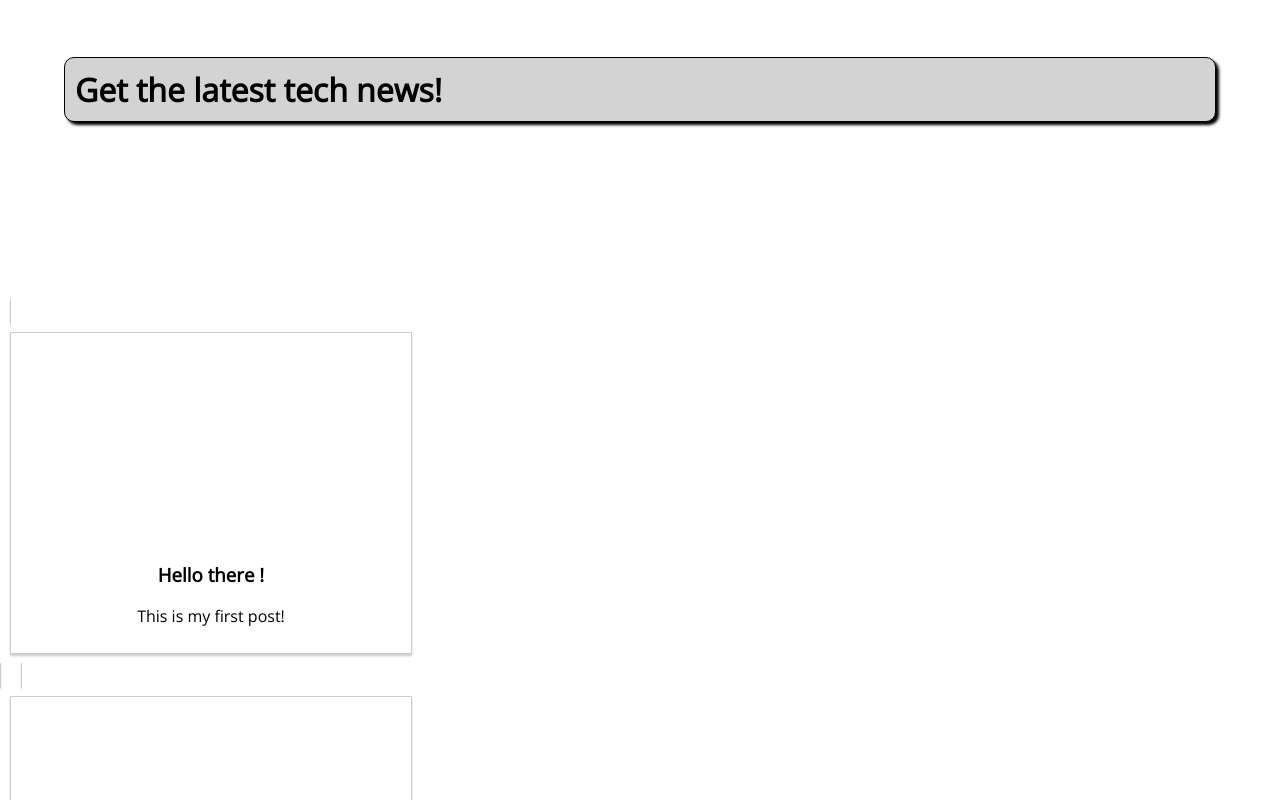
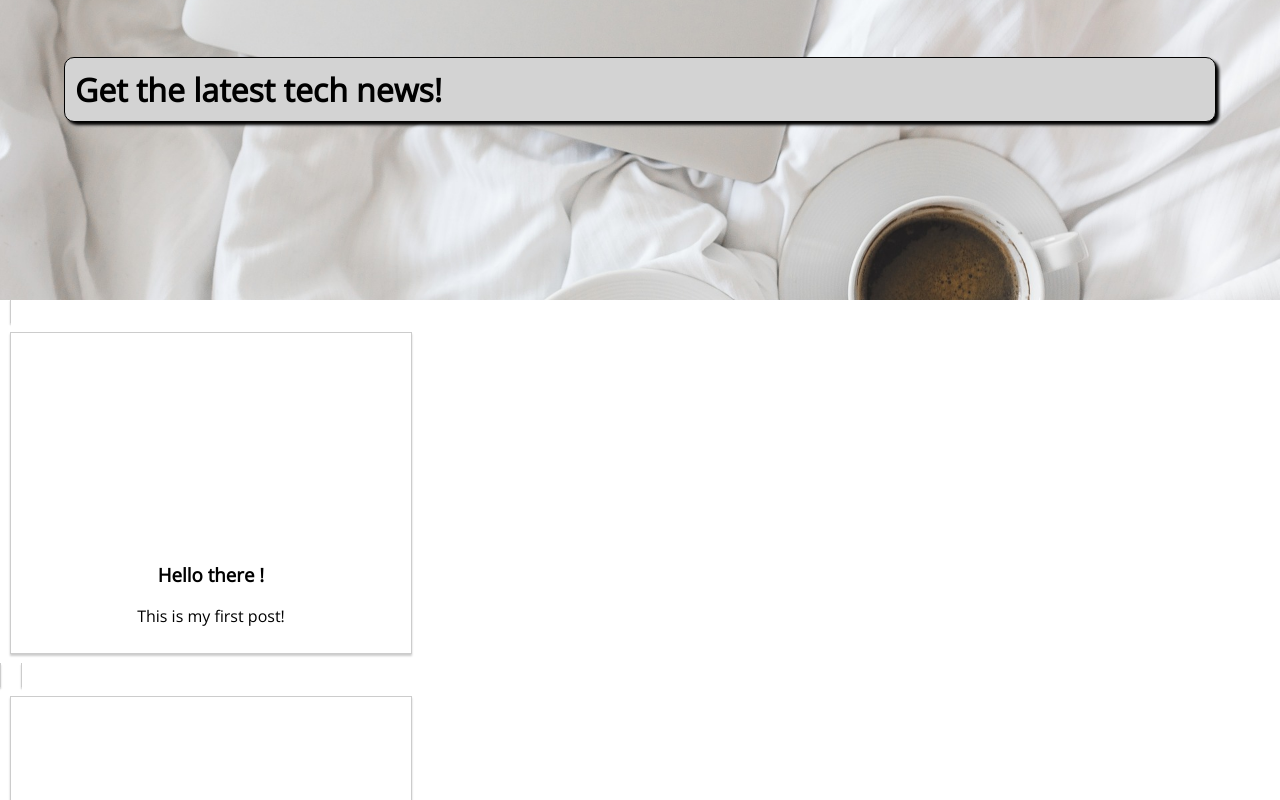
Before and after one commit to Kashima-Taichi/nuxt.js-study, a Nuxt app: page / in a window 1280 px wide. Shown: the top 800 px of the page. Built offline with nearby package versions, Linux system fonts and the light colour scheme.

Commit message:
3-30 背景画像

```diff
--- a/pages/index.vue
+++ b/pages/index.vue
@@ -27,6 +27,7 @@ export default {
   position: relative;
   padding: 30px;
   box-sizing: border-box;
+  background-image: url("~assets/images/main-page-background.jpg");
   background-position: center;
   background-size: cover;
 }
```
Also changed, not shown: assets/images/main-page-background.jpg (added).
